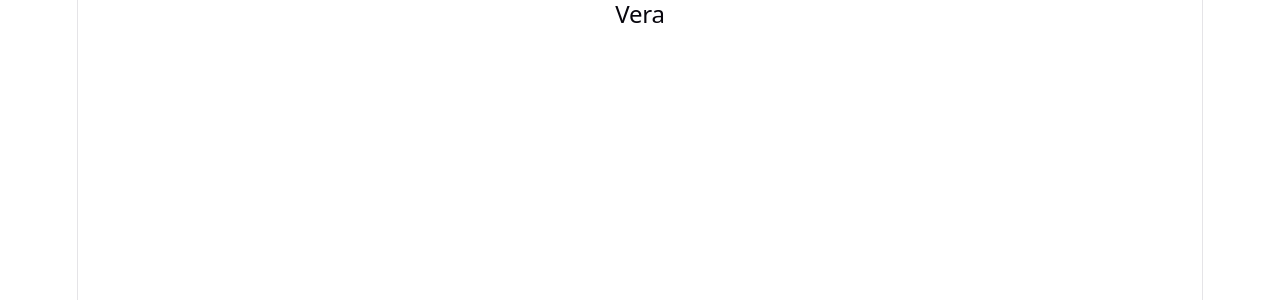
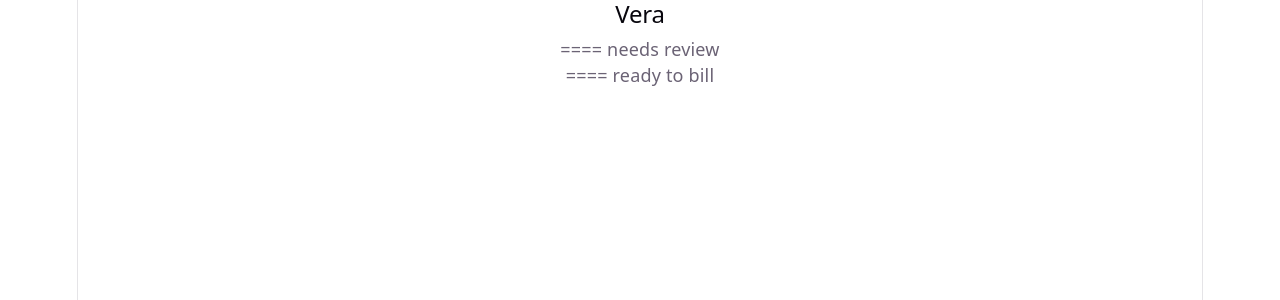
Before and after one commit to Marcandy/vera, a React (Vite) app: page / in a window 1280 px wide. Shown: the top 300 px of the page. Built offline with nearby package versions, Linux system fonts and the light colour scheme.

Commit message:
basic status pill component render

```diff
--- a/src/App.jsx
+++ b/src/App.jsx
@@ -1,6 +1,7 @@
 // import { useState } from 'react'
-import heroImg from './assets/hero.png'
 import './App.css'
+
+import StatusPill from './components/StatusPill'
 
 function App() {
 
@@ -8,6 +9,8 @@ function App() {
     <>
       <header>
         <h2>Vera</h2>
+        <StatusPill status="needs review" />
+        <StatusPill status="ready to bill" />
       </header>
     </>
   )
--- /dev/null
+++ b/src/components/StatusPill.jsx
@@ -0,0 +1,9 @@
+const StatusPill = ( { status }) => {
+    return (
+        <section className="statusPill">
+            <p> ==== {status} </p>
+        </section>
+    )
+}
+
+export default StatusPill;
```
Also changed, not shown: src/components/Visit.jsx (deleted), src/components/VisitCard.jsx (added), 1 other file (tests, documents, lock files or other folders).
